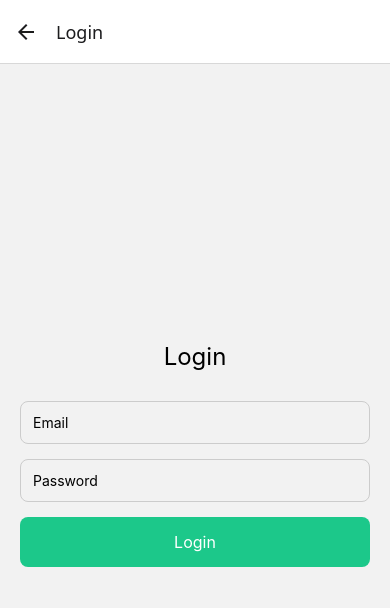
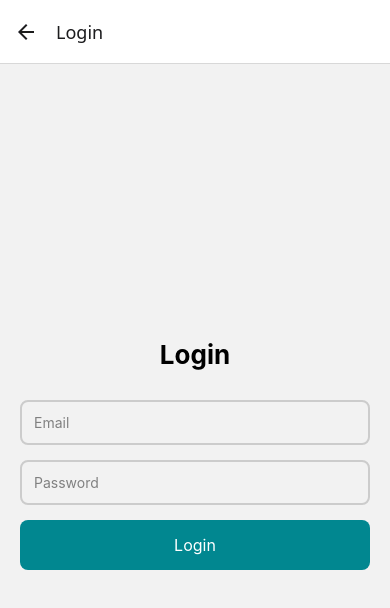
Before and after one commit to sakshamOrdex/React-Native-Projects, a React Native app: screen /Login in a window 390 px wide. Shown: the top 608 px of the page. Built offline with nearby package versions, Linux system fonts and the light colour scheme.

Commit message:
Login UI

```diff
--- a/Screens/Login.tsx
+++ b/Screens/Login.tsx
@@ -16,6 +16,7 @@ const LoginScreen: React.FC<Props> = ({ navigation }) => {
       <TextInput
         placeholder="Email"
         style={styles.input}
+        placeholderTextColor='gray'
         value={email}
         onChangeText={setEmail}
       />
@@ -23,6 +24,7 @@ const LoginScreen: React.FC<Props> = ({ navigation }) => {
       <TextInput
         placeholder="Password"
         style={styles.input}
+        placeholderTextColor='gray'
         secureTextEntry
         value={password}
         onChangeText={setPassword}
@@ -48,19 +50,21 @@ const styles = StyleSheet.create({
     padding: 20,
   },
   title: {
-    fontSize: 24,
+    fontSize: 26,
     marginBottom: 30,
     textAlign: 'center',
+    fontWeight:'bold'
   },
   input: {
-    borderWidth: 1,
+    borderWidth: 2,
     borderColor: '#ccc',
     padding: 12,
     borderRadius: 8,
     marginBottom: 15,
+    color:'black'
   },
   button: {
-    backgroundColor: '#1cc88a',
+    backgroundColor: '#018790',
     padding: 15,
     borderRadius: 8,
   },
--- a/Screens/SignUp.tsx
+++ b/Screens/SignUp.tsx
@@ -15,13 +15,14 @@ const SignupScreen: React.FC<Props> = ({ navigation }) => {
 
       <TextInput
         placeholder="Name"
+        placeholderTextColor='gray'
         style={styles.input}
         value={name}
         onChangeText={setName}
       />
 
-      <TextInput placeholder="Email" style={styles.input} />
-      <TextInput placeholder="Password" style={styles.input} secureTextEntry />
+      <TextInput placeholder="Email" style={styles.input} placeholderTextColor='gray' keyboardType='email-address'/>
+      <TextInput placeholder="Password" style={styles.input} placeholderTextColor='gray' secureTextEntry={true}/>
 
       <TouchableOpacity
         style={styles.button}
@@ -52,9 +53,10 @@ const styles = StyleSheet.create({
     padding: 12,
     borderRadius: 8,
     marginBottom: 15,
+    color:'black'
   },
   button: {
-    backgroundColor: '#1cc88a',
+    backgroundColor: '#018790',
     padding: 15,
     borderRadius: 8,
   },
--- a/Screens/Welcome.tsx
+++ b/Screens/Welcome.tsx
@@ -35,7 +35,7 @@ const styles = StyleSheet.create({
     flex: 1,
     justifyContent: 'center',
     alignItems: 'center',
-    padding: 20,
+    padding: 30,
   },
   title: {
     fontSize: 28,
@@ -45,7 +45,7 @@ const styles = StyleSheet.create({
   button: {
     width: '100%',
     padding: 15,
-    backgroundColor: '#4e73df',
+    backgroundColor: '#018790',
     borderRadius: 8,
     marginBottom: 15,
   },
```
